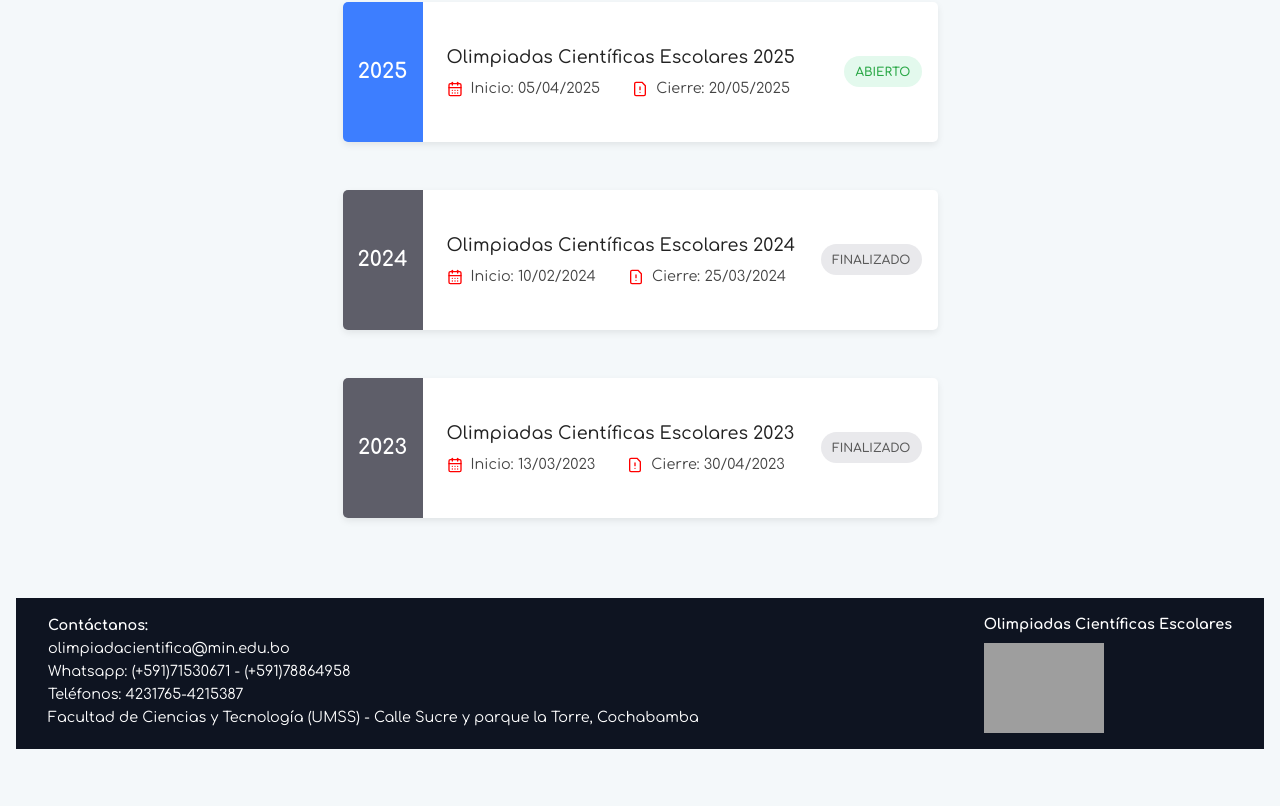
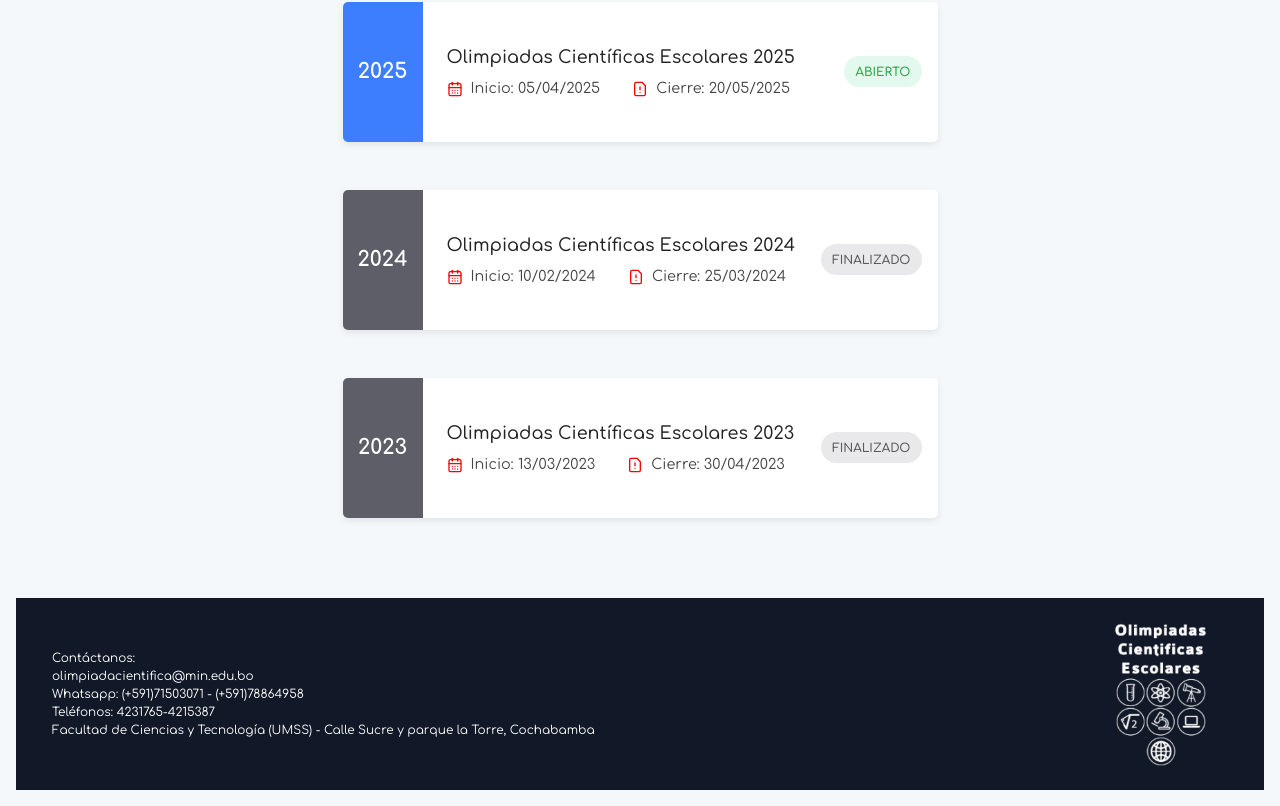
Before and after one commit to MauryQV/o-sansi-olympiad-registry, a React (Vite) app in the folder frontend/: page /disciplinas in a window 1280 px wide. Shown: the part 275-1081 px from the top of the page. Before the commit the page ends 1040 px from the top, so only its background shows below. Built offline with nearby package versions, Linux system fonts and the light colour scheme; no server answers; grey boxes are pictures that could not be loaded; what @react-pdf/renderer would draw is missing.

Commit message:
corrección de footer en Historial Convocatorias

```diff
--- a/frontend/src/components/HistorialConvocatorias.jsx
+++ b/frontend/src/components/HistorialConvocatorias.jsx
@@ -1,6 +1,7 @@
 import React, { useEffect, useState } from 'react';
 import '../styles/HistorialConvocatorias.css';
 import { CalendarDays, FileWarning } from 'lucide-react';
+import Footer from './Footer';
 
 const HistorialConvocatorias = () => {
   const [convocatorias, setConvocatorias] = useState([]);
@@ -71,20 +72,7 @@ const HistorialConvocatorias = () => {
           ))
         )}
       </div>
-
-      <footer className="historial-footer">
-        <div className="historial-footer-info">
-          <p><strong>Contáctanos:</strong></p>
-          <p>olimpiadacientifica@min.edu.bo</p>
-          <p>Whatsapp: (+591)71530671 - (+591)78864958</p>
-          <p>Teléfonos: 4231765-4215387</p>
-          <p>Facultad de Ciencias y Tecnología (UMSS) - Calle Sucre y parque la Torre, Cochabamba</p>
-        </div>
-        <div className="historial-footer-logo">
-          <p><strong>Olimpiadas Científicas Escolares</strong></p>
-          <img src="/img/footer-icons.png" alt="iconos footer" className="historial-footer-icons" />
-        </div>
-      </footer>
+      <Footer />
     </div>
   );
 };
```
